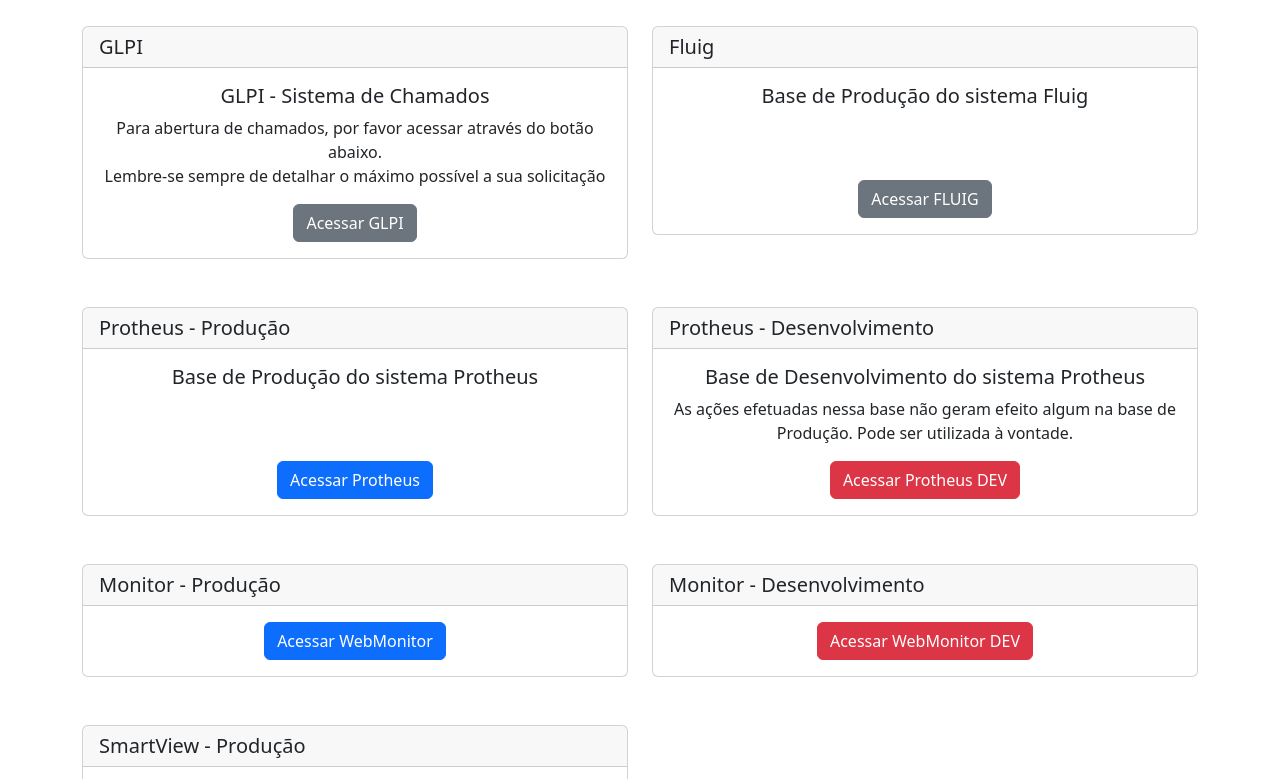
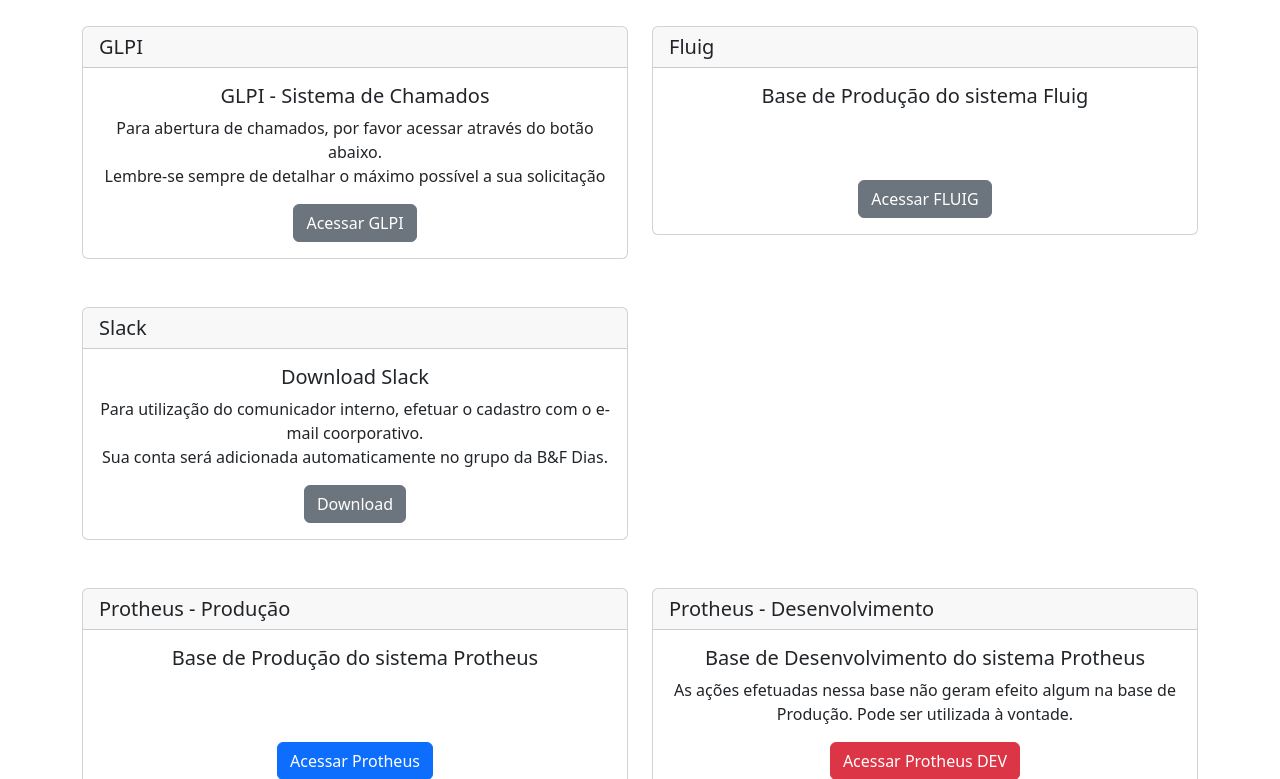
Before and after one commit to IT-BFDIAS/IT-BFDIAS.github.io, a plain HTML site: page index.html in a window 1280 px wide. Shown: the part 321-1100 px from the top of the page. Drawn offline with nearby package versions, Linux system fonts and the light colour scheme.

Commit message:
Update index.html

```diff
--- a/index.html
+++ b/index.html
@@ -38,6 +38,24 @@
                         <p class="card-text text-center">&nbsp;</br>&nbsp;</p>
                         <div class="text-center">
                             <a href="http://192.168.0.239:8086/portal/home" class="btn btn-secondary" target="_blank">Acessar FLUIG</a>
+                        </div>
+                    </div>
+                </div>
+            </div>
+        </div>
+    </div>
+
+        <div class="container mt-5">
+        <div class="row">
+            <div class="col-md-6">
+                <div class="card">
+                    <h5 class="card-header">Slack</h5>
+                    <div class="card-body">
+                        <h5 class="card-title text-center">Download Slack</h5>
+                        <p class="card-text text-center">Para utilização do comunicador interno, efetuar o cadastro com o e-mail coorporativo.
+                        </br>Sua conta será adicionada automaticamente no grupo da B&F Dias.</p>
+                        <div class="text-center">
+                            <a href="https://downloads.slack-edge.com/desktop-releases/windows/x64/4.43.43/SlackSetup.exe" class="btn btn-secondary" target="_blank">Download</a>
                         </div>
                     </div>
                 </div>
```
